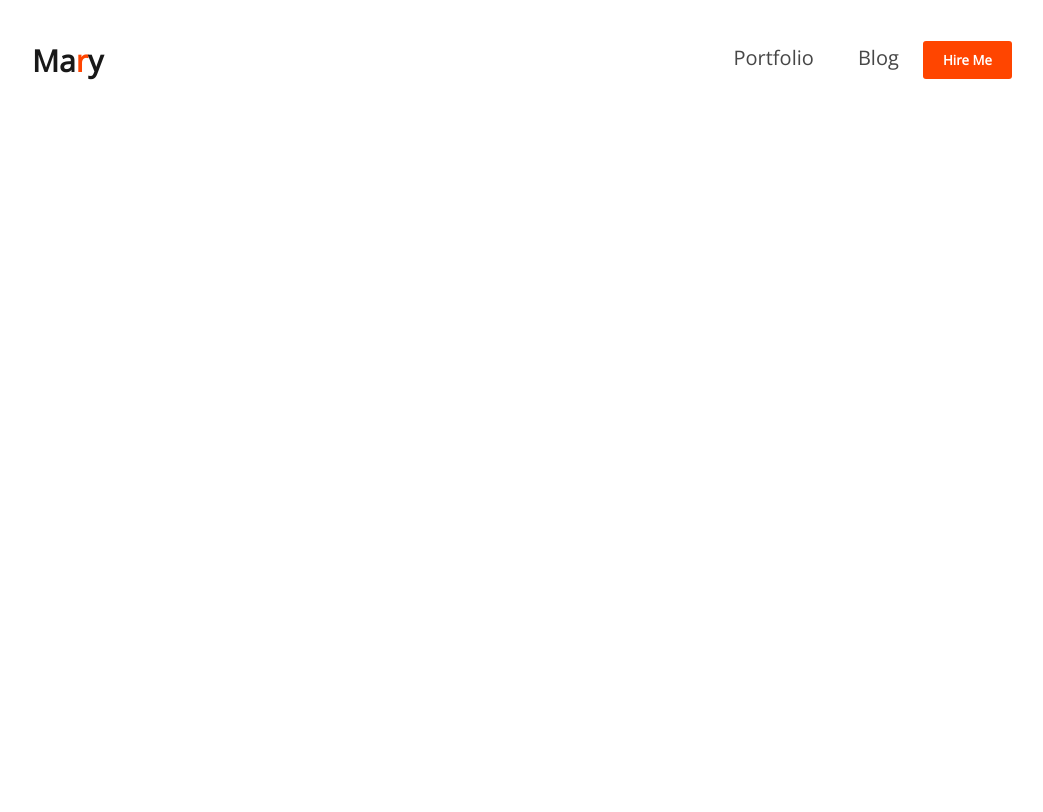
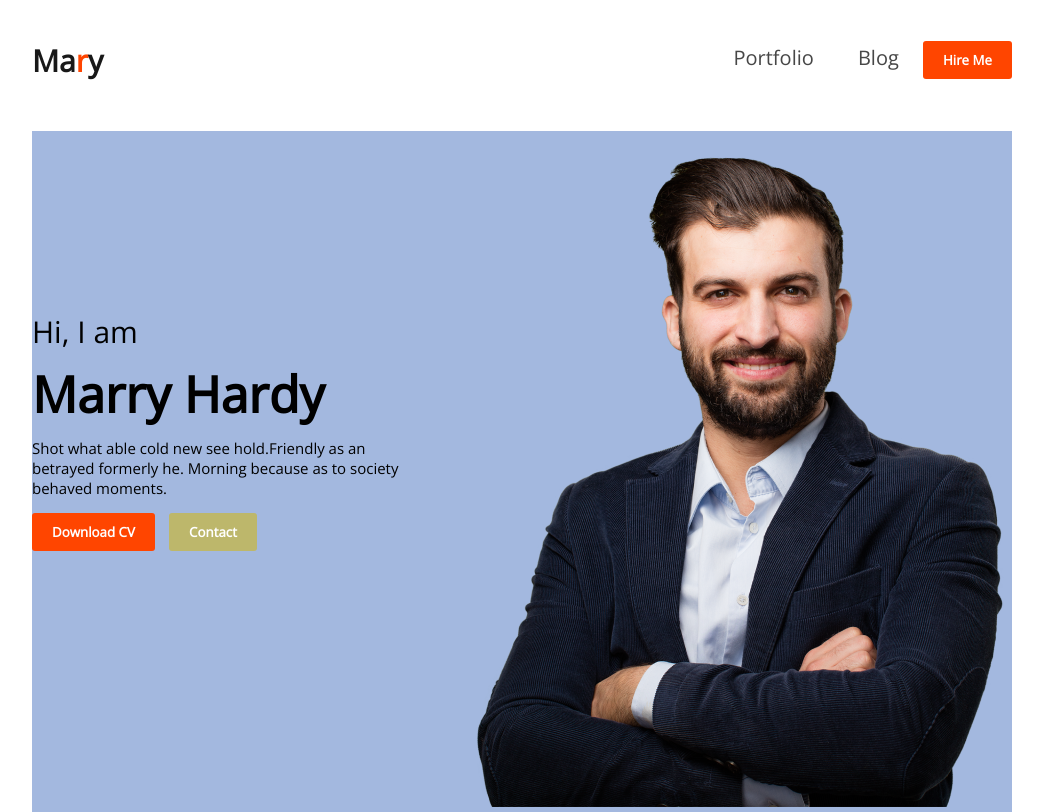
Before and after one commit to Pranto-Nondi/Developer-Portfolio, a plain HTML site: page index.html in a window 1280 px wide. Shown: the whole page, without its empty margins (118-1161 px from the left). Drawn offline with nearby package versions, Linux system fonts and the light colour scheme.

Commit message:
working process

```diff
--- a/developer-portfolio.css
+++ b/developer-portfolio.css
@@ -4,6 +4,8 @@
 }
 
 /* Navsection  */
+.header-container {}
+
 .nav-container {}
 
 .navbar {
@@ -54,3 +56,58 @@
 
 
 }
+
+/* banner part */
+.banner-container {
+    display: flex;
+    justify-content: space-between;
+    background-color: rgb(163, 184, 223);
+    margin-top: 50px;
+    margin-left: 150px;
+    margin-right: 150px;
+
+}
+
+.banner-title {
+    margin-top: 8px;
+    margin-bottom: 5px;
+    font-weight: 800;
+    font-size: 50px;
+}
+
+.banner-descrip {
+    padding-top: 5px;
+    padding-bottom: 5px;
+}
+
+.banner-left-side {
+    margin-top: 180px;
+}
+
+.banner-heading {
+    font-weight: 400;
+    font-size: 30px;
+}
+
+.banner-descrip {
+    font-weight: 300;
+    font-size: 15px;
+    margin-bottom: 10px;
+    padding-bottom: 5px;
+}
+
+.secondary-btn {
+    color: #FFFFFF;
+    background-color: darkkhaki;
+    padding: 10px 20px;
+    font-weight: 800;
+    border-radius: 3px;
+    border: none;
+    margin-bottom: 1px;
+    margin-left: 10px;
+
+
+}
+.btn {
+
+}
--- a/index.html
+++ b/index.html
@@ -14,7 +14,8 @@
 </head>
 
 <body>
-    <header>
+    <header class="header-container">
+        <!-- navbar  part -->
         <nav>
             <div class="nav-container">
                 <div class="navbar">
@@ -27,6 +28,24 @@
                 </div>
             </div>
         </nav>
+        <!-- banner part -->
+        <section class="banner-container">
+            <div class="banner-left-side">
+                <h3 class="banner-heading">Hi, I am</h3>
+                <h2 class="banner-title">Marry Hardy</h2>
+                <p class="banner-descrip">Shot what able cold new see hold.Friendly as an betrayed formerly he. Morning because as to society
+                    behaved moments.</p>
+               <div class="btn">
+                <button class="primary-btn">Download CV</button>
+                <button class="secondary-btn">Contact</button>
+               </div>
+            </div>
+            <div class="banner-img">
+                <img src="images/hardy.png" alt="">
+            </div>
+
+        </section>
+
     </header>
     <main>
 
```
